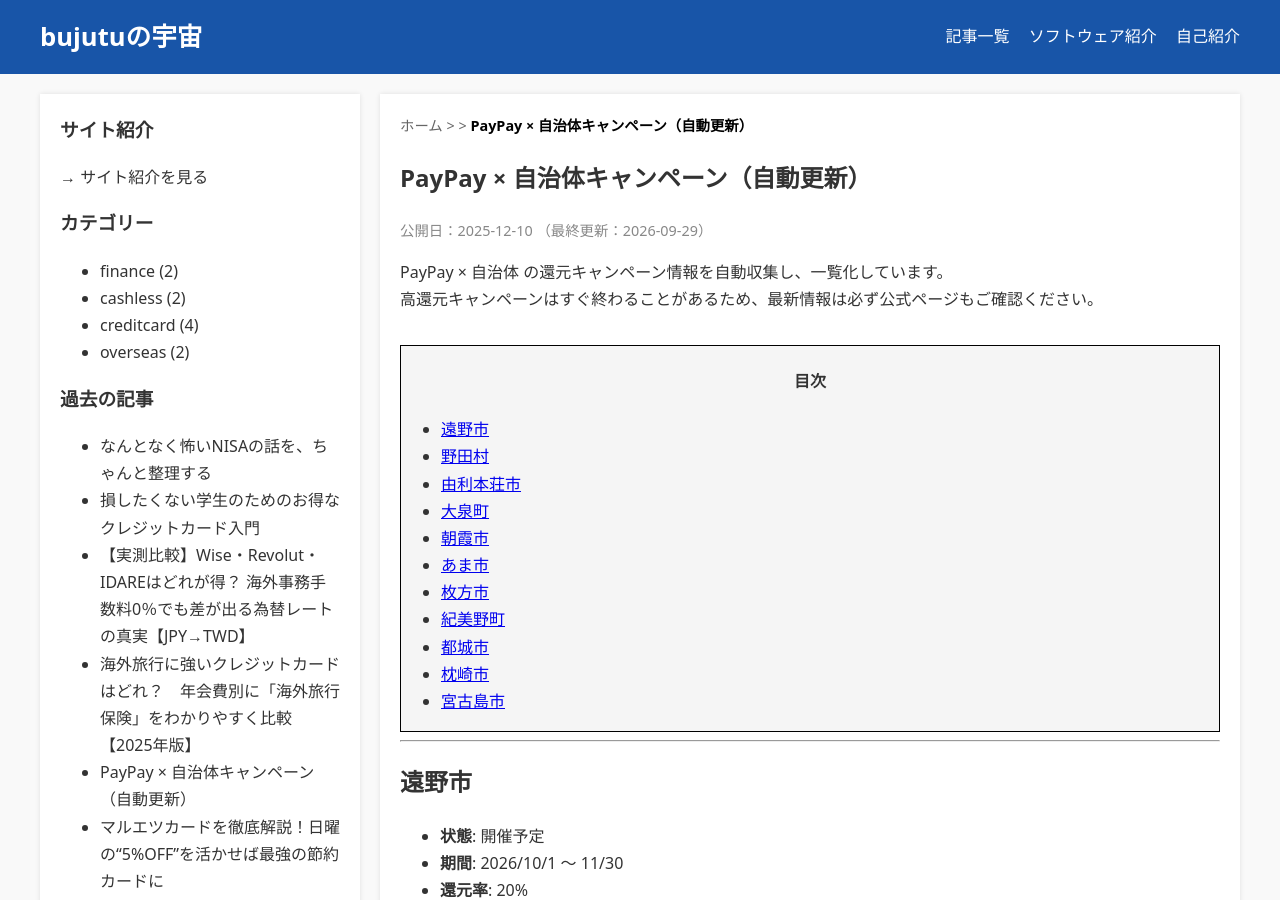
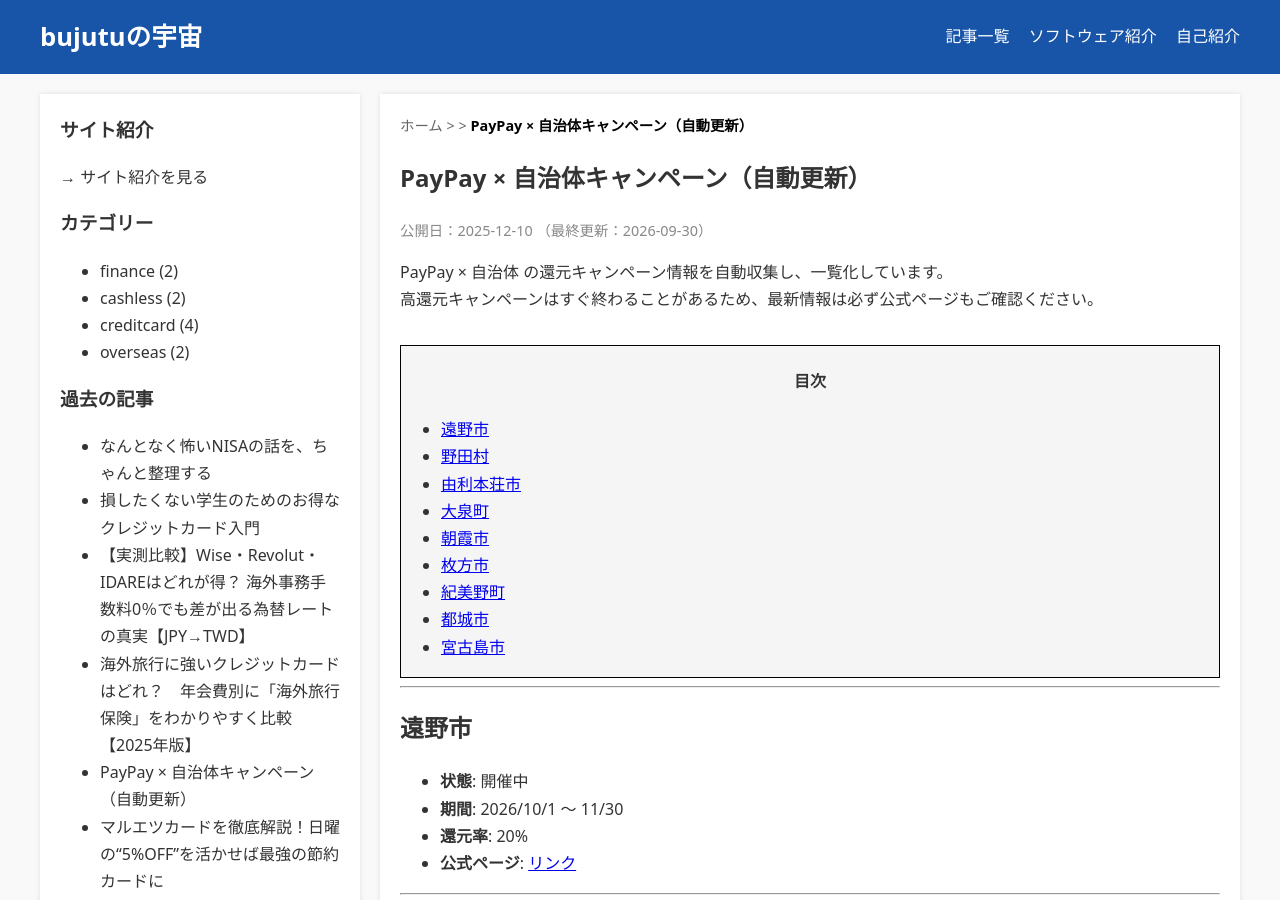
Before and after one commit to bujutu/bujutu.github.io, a Jekyll site: the page built from _posts/2025-12-10-paypay-campaigns.md, in a window 1280 px wide and 900 px high. Built offline with Jekyll 4.4.1, drawn with Linux system fonts in a browser that asks for light colours; some of the changed text lies outside the part shown.

Commit message:
Auto-update PayPay campaigns

```diff
--- a/_posts/2025-12-10-paypay-campaigns.md
+++ b/_posts/2025-12-10-paypay-campaigns.md
@@ -1,7 +1,7 @@
 ---
 title: "PayPay × 自治体キャンペーン（自動更新）"
 layout: post
-last_modified_at: 2026-09-29 15:18:34
+last_modified_at: 2026-09-30 15:32:57
 description: "PayPayと自治体のポイント還元キャンペーン一覧（自動更新）。"
 tags: [paypay, 自治体, キャンペーン, 自動更新]
 ---
@@ -19,7 +19,7 @@ PayPay × 自治体 の還元キャンペーン情報を自動収集し、一覧
 
 ## 遠野市
 
-- **状態**: 開催予定
+- **状態**: 開催中
 - **期間**: 2026/10/1 〜 11/30
 - **還元率**: 20%
 - **公式ページ**: [リンク](https://paypay.ne.jp/event/iwate-tono-city-20261001/)
@@ -62,15 +62,6 @@ PayPay × 自治体 の還元キャンペーン情報を自動収集し、一覧
 
 ---
 
-## あま市
-
-- **状態**: 開催中
-- **期間**: 2026/9/1 〜 9/30
-- **還元率**: 10%
-- **公式ページ**: [リンク](https://paypay.ne.jp/event/aichi-ama-city-20260901/)
-
----
-
 ## 枚方市
 
 - **状態**: 開催予定
@@ -91,25 +82,16 @@ PayPay × 自治体 の還元キャンペーン情報を自動収集し、一覧
 
 ## 都城市
 
-- **状態**: 開催予定
+- **状態**: 開催中
 - **期間**: 2026/10/1 〜 10/31
 - **還元率**: 15%
 - **公式ページ**: [リンク](https://paypay.ne.jp/event/miyazaki-miyakonojo-city-20261001/)
 
 ---
 
-## 枕崎市
+## 宮古島市
 
 - **状態**: 開催中
-- **期間**: 2026/9/1 〜 9/30
-- **還元率**: 20%
-- **公式ページ**: [リンク](https://paypay.ne.jp/event/kagoshima-makurazaki-city-20260901/)
-
----
-
-## 宮古島市
-
-- **状態**: 開催予定
 - **期間**: 2026/10/1 〜 12/31
 - **還元率**: 25%
 - **公式ページ**: [リンク](https://paypay.ne.jp/event/okinawa-miyakojima-city/)
```
